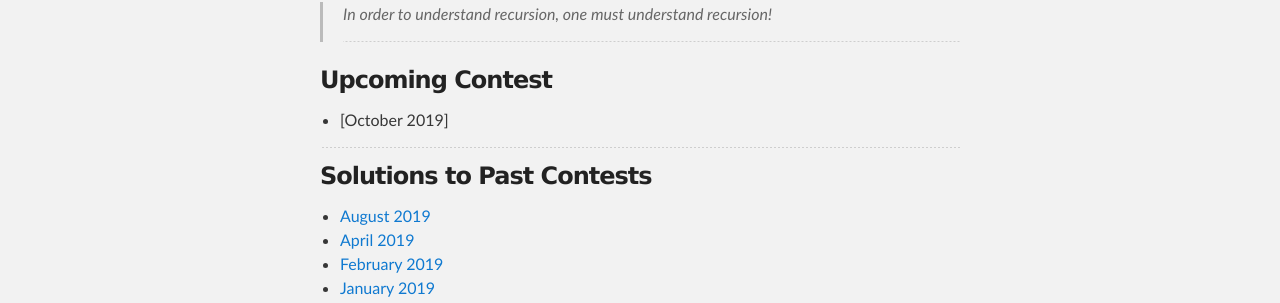
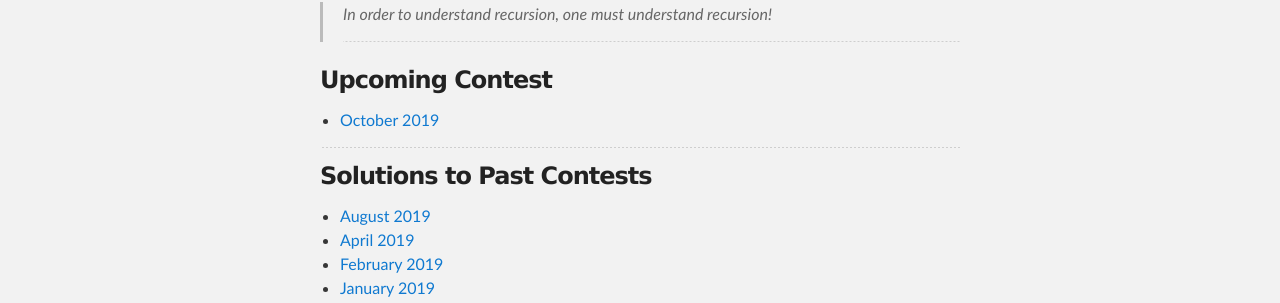
Before and after one commit to ieee-uvce-cs/ncode, a Jekyll site: the page built from index.md, in a window 1280 px wide. Shown: the part 294-597 px from the top of the page. Built offline with Jekyll 4.4.1, drawn with Linux system fonts in a browser that asks for light colours; part of the change alters nothing that is shown.

```diff
--- a/index.md
+++ b/index.md
@@ -6,7 +6,7 @@ layout: default
 * * *
 
 ### Upcoming Contest
-- [October 2019]
+- [October 2019](https://www.hackerrank.com/uvce-ncode-october-2019)
 
 * * *
 
```
